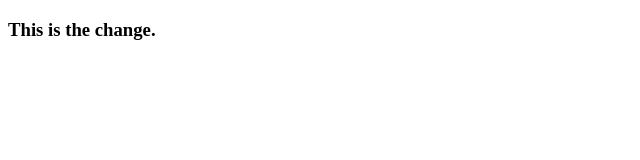
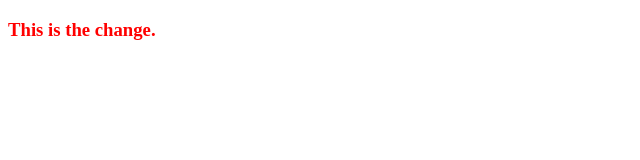
Before and after one commit to rounak173/my-first-repo, a plain HTML site: page index.html in a window 1280 px wide. Shown: the whole page, without its empty margins (0-640 px from the left). Drawn offline with Linux system fonts and the light colour scheme.

Commit message:
style set

```diff
--- a/index.html
+++ b/index.html
@@ -5,6 +5,7 @@
     <meta http-equiv="X-UA-Compatible" content="IE=edge">
     <meta name="viewport" content="width=device-width, initial-scale=1.0">
     <title>My first repo.</title>
+    <link rel="stylesheet" href="style.css">
 </head>
 <body>
     <h3>This is the change.</h3>
--- /dev/null
+++ b/style.css
@@ -0,0 +1,3 @@
+h3 {
+    color: red;
+}
```
